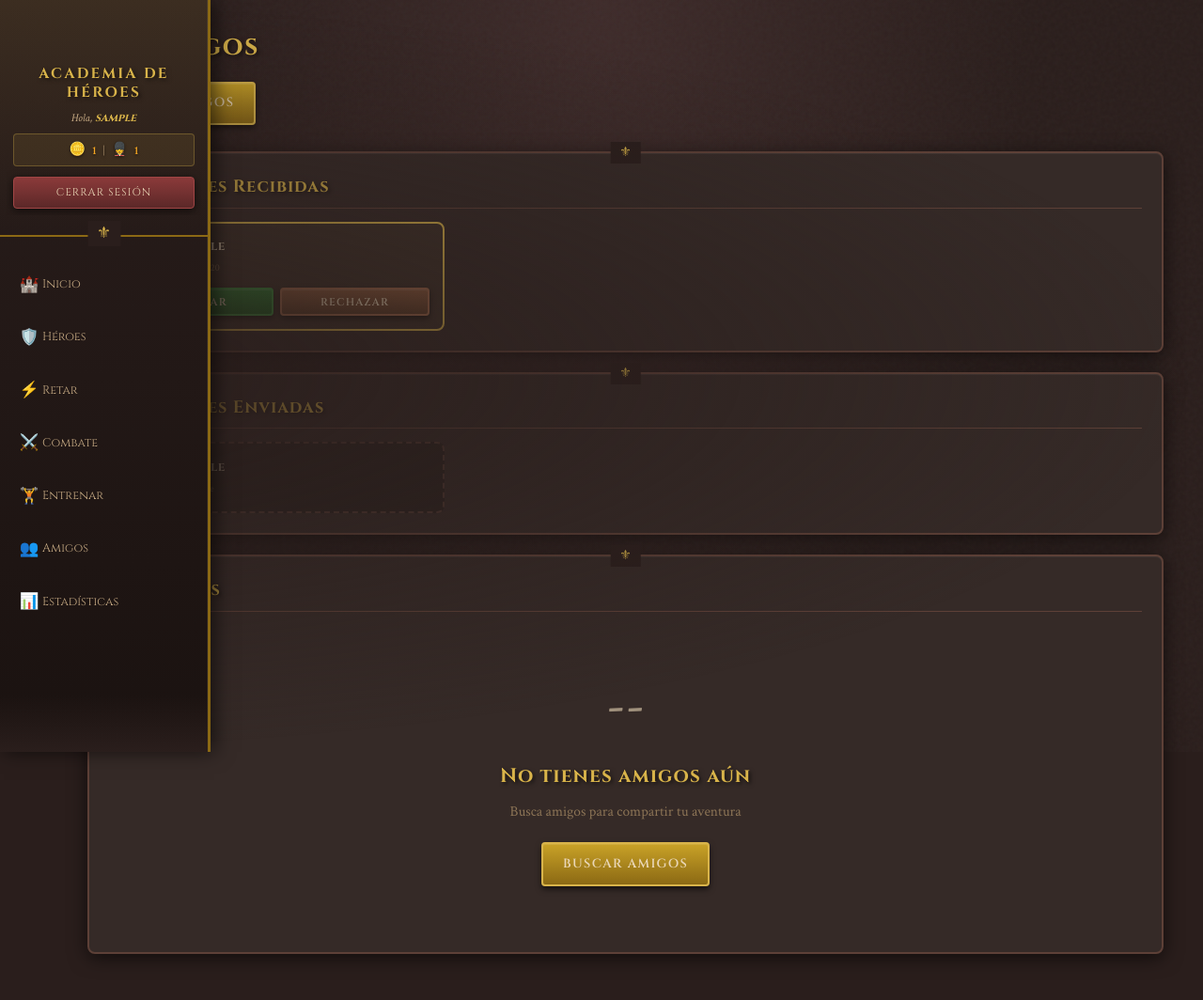
After one commit to deckoner/Academia-de-Heroes, a Django app: page /amigos/ in a window 1280 px wide. The commit adds this page. Shown: the whole page at 94% size. Run offline with Django 5.2, Linux system fonts and the light colour scheme; a user stored in the database is signed in; tables that the repository leaves empty hold one stand-in row (values such as "Sample post").

Commit message:
View de amigos y template

```diff
--- a/app/static/css/componentes.css
+++ b/app/static/css/componentes.css
@@ -636,3 +636,209 @@ input[type="submit"]:active {
 .rpg-form-styled .form-group input::placeholder {
     color: var(--text-muted);
 }
+
+/* ===== AMIGOS LIST ===== */
+.amigos-list {
+    display: flex;
+    flex-direction: column;
+    gap: 0.5rem;
+    margin-top: 1rem;
+}
+
+.amigo-item {
+    display: flex;
+    align-items: center;
+    gap: 1rem;
+    padding: 0.75rem 1rem;
+    background: rgba(0, 0, 0, 0.2);
+    border: 1px solid var(--border-light);
+    border-radius: 6px;
+    transition: all 0.2s ease;
+}
+
+.amigo-item:hover {
+    background: rgba(217, 180, 74, 0.05);
+    border-color: var(--text-gold);
+}
+
+.amigo-item.pending {
+    opacity: 0.6;
+}
+
+.amigo-avatar-small {
+    width: 40px;
+    height: 40px;
+    display: flex;
+    align-items: center;
+    justify-content: center;
+    background: var(--bg-dark);
+    border-radius: 50%;
+    border: 2px solid var(--border-gold);
+    font-family: 'Cinzel', serif;
+    font-weight: 600;
+    color: var(--text-gold);
+    font-size: 1rem;
+}
+
+.amigo-info {
+    flex: 1;
+}
+
+.amigo-info h4 {
+    margin: 0;
+    color: var(--text-primary);
+    font-family: 'Cinzel', serif;
+    font-size: 0.95rem;
+    text-transform: none;
+    text-shadow: none;
+}
+
+.amigo-fecha {
+    font-size: 0.75rem;
+    color: var(--text-muted);
+}
+
+.amigo-actions {
+    display: flex;
+    gap: 0.5rem;
+    flex-wrap: wrap;
+}
+
+.btn-success {
+    background: linear-gradient(180deg, #2E7D32 0%, #1B5E20 100%);
+    border-color: #388E3C;
+}
+
+.btn-success:hover {
+    background: linear-gradient(180deg, #388E3C 0%, #2E7D32 100%);
+    border-color: #4CAF50;
+}
+
+.btn-success:disabled,
+.btn-secondary:disabled,
+.btn-warning:disabled {
+    cursor: not-allowed;
+    opacity: 0.7;
+}
+
+.btn-warning {
+    background: linear-gradient(180deg, #F57C00 0%, #E65100 100%);
+    border-color: #FF9800;
+    color: white;
+}
+
+/* Estilos anteriores eliminados */
+
+/* ===== AMIGOS GRID ===== */
+.amigos-grid-3col {
+    display: grid;
+    grid-template-columns: repeat(auto-fill, minmax(280px, 1fr));
+    gap: 1rem;
+    margin-top: 1rem;
+}
+
+.amigo-card {
+    display: flex;
+    flex-direction: column;
+    gap: 0.75rem;
+    padding: 1rem;
+    background: rgba(0, 0, 0, 0.3);
+    border: 2px solid var(--border-light);
+    border-radius: 8px;
+    transition: all 0.2s ease;
+}
+
+.amigo-card:hover {
+    background: rgba(217, 180, 74, 0.08);
+    border-color: var(--text-gold);
+    transform: translateY(-2px);
+    box-shadow: 0 4px 12px rgba(0, 0, 0, 0.3);
+}
+
+.amigo-card.solicitud-card {
+    border-color: var(--text-gold);
+    background: rgba(217, 180, 74, 0.05);
+}
+
+.amigo-card.pending-card {
+    opacity: 0.6;
+    border-style: dashed;
+}
+
+.amigo-main {
+    display: flex;
+    align-items: center;
+    gap: 0.75rem;
+}
+
+.amigo-avatar {
+    width: 44px;
+    height: 44px;
+    display: flex;
+    align-items: center;
+    justify-content: center;
+    background: linear-gradient(135deg, #2a2a2a 0%, #1a1a1a 100%);
+    border-radius: 50%;
+    border: 2px solid var(--border-gold);
+    flex-shrink: 0;
+}
+
+.amigo-details {
+    flex: 1;
+    min-width: 0;
+}
+
+.amigo-details h4 {
+    margin: 0;
+    color: var(--text-primary);
+    font-family: 'Cinzel', serif;
+    font-size: 0.95rem;
+    text-transform: none;
+    text-shadow: none;
+    white-space: nowrap;
+    overflow: hidden;
+    text-overflow: ellipsis;
+}
+
+.amigo-fecha {
+    font-size: 0.75rem;
+    color: var(--text-muted);
+}
+
+.amigo-actions {
+    display: flex;
+    gap: 0.5rem;
+    flex-wrap: wrap;
+}
+
+.amigo-actions form {
+    flex: 1;
+    min-width: 70px;
+}
+
+.amigo-actions button {
+    width: 100%;
+}
+
+.btn-success {
+    background: linear-gradient(180deg, #2E7D32 0%, #1B5E20 100%);
+    border-color: #388E3C;
+}
+
+.btn-success:hover {
+    background: linear-gradient(180deg, #388E3C 0%, #2E7D32 100%);
+    border-color: #4CAF50;
+}
+
+.btn-success:disabled,
+.btn-secondary:disabled,
+.btn-warning:disabled {
+    cursor: not-allowed;
+    opacity: 0.7;
+}
+
+.btn-warning {
+    background: linear-gradient(180deg, #F57C00 0%, #E65100 100%);
+    border-color: #FF9800;
+    color: white;
+}
--- /dev/null
+++ b/app/templates/amigos/lista.html
@@ -0,0 +1,92 @@
+{% extends 'base.html' %}
+
+{% block title %}Mis Amigos - Academia de Héroes{% endblock %}
+
+{% block content %}
+<div class="content">
+    <div class="page-header">
+        <h2>Mis Amigos</h2>
+        <a href="{% url 'buscar_amigos' %}" class="btn btn-primary">Buscar Amigos</a>
+    </div>
+
+    {% if solicitudes_pendientes %}
+    <div class="rpg-card">
+        <h3 class="rpg-card-title">Solicitudes Recibidas</h3>
+        <div class="amigos-grid-3col">
+            {% for solicitud in solicitudes_pendientes %}
+            <div class="amigo-card solicitud-card">
+                <div class="amigo-main">
+                    <div class="amigo-avatar"></div>
+                    <div class="amigo-details">
+                        <h4>{{ solicitud.id_usuario.user.username }}</h4>
+                        <span class="amigo-fecha">{{ solicitud.fecha_creacion|date:"d/m/Y" }}</span>
+                    </div>
+                </div>
+                <div class="amigo-actions">
+                    <form method="post" action="{% url 'aceptar_solicitud' solicitud.id %}">
+                        {% csrf_token %}
+                        <button type="submit" class="btn btn-sm btn-success">Aceptar</button>
+                    </form>
+                    <form method="post" action="{% url 'rechazar_solicitud' solicitud.id %}">
+                        {% csrf_token %}
+                        <button type="submit" class="btn btn-sm">Rechazar</button>
+                    </form>
+                </div>
+            </div>
+            {% endfor %}
+        </div>
+    </div>
+    {% endif %}
+
+    {% if solicitudes_enviadas %}
+    <div class="rpg-card">
+        <h3 class="rpg-card-title">Solicitudes Enviadas</h3>
+        <div class="amigos-grid-3col">
+            {% for solicitud in solicitudes_enviadas %}
+            <div class="amigo-card pending-card">
+                <div class="amigo-main">
+                    <div class="amigo-avatar"></div>
+                    <div class="amigo-details">
+                        <h4>{{ solicitud.id_amigo.user.username }}</h4>
+                        <span class="amigo-fecha">Pendiente</span>
+                    </div>
+                </div>
+            </div>
+            {% endfor %}
+        </div>
+    </div>
+    {% endif %}
+
+    <div class="rpg-card">
+        <h3 class="rpg-card-title">Mis Amigos</h3>
+        {% if amigos %}
+        <div class="amigos-grid-3col">
+            {% for amigo in amigos|dictsort:"user.username" %}
+            <div class="amigo-card">
+                <div class="amigo-main">
+                    <div class="amigo-avatar"></div>
+                    <div class="amigo-details">
+                        <h4>{{ amigo.user.username }}</h4>
+                    </div>
+                </div>
+                <div class="amigo-actions">
+                    <form method="post" action="{% url 'eliminar_amigo' amigo.id %}">
+                        {% csrf_token %}
+                        <button type="submit" class="btn btn-sm btn-danger"
+                            onclick="return confirm('¿Eliminar amigo?')">Eliminar</button>
+                    </form>
+                </div>
+            </div>
+            {% endfor %}
+        </div>
+        {% else %}
+        <div class="empty-state">
+            <span class="empty-icon">--</span>
+            <h3>No tienes amigos aún</h3>
+            <p>Busca amigos para compartir tu aventura</p>
+            <a href="{% url 'buscar_amigos' %}" class="btn btn-primary">Buscar Amigos</a>
+        </div>
+        {% endif %}
+    </div>
+</div>
+{% endblock %}
--- a/app/templates/base.html
+++ b/app/templates/base.html
@@ -38,6 +38,7 @@
                 <li><a href="{% url 'en_construccion' %}" class="nav-retar"><span class="nav-icon">⚡</span><span class="nav-text">Retar</span></a></li>
                 <li><a href="{% url 'combate' %}" class="nav-combat"><span class="nav-icon">⚔️</span><span class="nav-text">Combate</span></a></li>
                 <li><a href="{% url 'entrenar' %}" class="nav-train"><span class="nav-icon">🏋️</span><span class="nav-text">Entrenar</span></a></li>
+                <li><a href="{% url 'lista_amigos' %}" class="nav-friends"><span class="nav-icon">👥</span><span class="nav-text">Amigos</span></a></li>
                 {% if user.perfil and user.perfil.es_admin %}
                 <li><a href="{% url 'estadisticas' %}" class="nav-stats"><span class="nav-icon">📊</span><span class="nav-text">Estadísticas</span></a></li>
                 {% else %}
--- a/app/urls.py
+++ b/app/urls.py
@@ -10,6 +10,14 @@ from app.views import (
     EditarPersonajeView,
     CombatirView,
     EntrenarPersonajeView,
+)
+from app.views import (
+    ListaAmigosView,
+    BuscarUsuariosView,
+    EnviarSolicitudView,
+    AceptarSolicitudView,
+    RechazarSolicitudView,
+    EliminarAmigoView,
 )
 
 urlpatterns = [
@@ -50,6 +58,36 @@ urlpatterns = [
         name="entrenar",
     ),
     path(
+        "amigos/",
+        login_required(ListaAmigosView.as_view()),
+        name="lista_amigos",
+    ),
+    path(
+        "amigos/buscar/",
+        login_required(BuscarUsuariosView.as_view()),
+        name="buscar_amigos",
+    ),
+    path(
+        "amigos/enviar/<int:usuario_id>/",
+        login_required(EnviarSolicitudView.as_view()),
+        name="enviar_solicitud",
+    ),
+    path(
+        "amigos/aceptar/<int:solicitud_id>/",
+        login_required(AceptarSolicitudView.as_view()),
+        name="aceptar_solicitud",
+    ),
+    path(
+        "amigos/rechazar/<int:solicitud_id>/",
+        login_required(RechazarSolicitudView.as_view()),
+        name="rechazar_solicitud",
+    ),
+    path(
+        "amigos/eliminar/<int:amigo_id>/",
+        login_required(EliminarAmigoView.as_view()),
+        name="eliminar_amigo",
+    ),
+    path(
         "estadisticas/",
         login_required(TemplateView.as_view(template_name="estadisticas/index.html")),
         name="estadisticas",
--- /dev/null
+++ b/app/views/amigo_views.py
@@ -0,0 +1,228 @@
+from django.shortcuts import render, redirect, get_object_or_404
+from django.views import View
+from django.contrib import messages
+from django.urls import reverse_lazy
+from app.models import Usuario, Amigo
+from app.views.personaje_views import get_usuario_perfil
+
+
+class ListaAmigosView(View):
+    """
+    Vista para listar los amigos del usuario logueado.
+    """
+
+    template_name = "amigos/lista.html"
+
+    def get(self, request):
+        """
+        Muestra la lista de amigos del usuario.
+        """
+        perfil = get_usuario_perfil(request)
+        if not perfil:
+            messages.error(request, "No tienes un perfil de usuario válido.")
+            return redirect("home")
+
+        amigos = Amigo.objects.listar_amigos(perfil)
+        solicitudes_pendientes = Amigo.objects.listar_solicitudes_pendientes(perfil)
+        solicitudes_enviadas = Amigo.objects.listar_solicitudes_enviadas(perfil)
+
+        amigos_list = []
+        for amigo in amigos:
+            if amigo.id_usuario == perfil:
+                amigos_list.append(amigo.id_amigo)
+            else:
+                amigos_list.append(amigo.id_usuario)
+
+        return render(
+            request,
+            self.template_name,
+            {
+                "amigos": amigos_list,
+                "solicitudes_pendientes": solicitudes_pendientes,
+                "solicitudes_enviadas": solicitudes_enviadas,
+            },
+        )
+
+
+class BuscarUsuariosView(View):
+    """
+    Vista para buscar usuarios y enviar solicitudes de amistad.
+    """
+
+    template_name = "amigos/buscar.html"
+
+    def get(self, request):
+        """
+        Muestra el formulario de búsqueda de usuarios.
+        """
+        perfil = get_usuario_perfil(request)
+        if not perfil:
+            messages.error(request, "No tienes un perfil de usuario válido.")
+            return redirect("home")
+
+        query = request.GET.get("q", "")
+        resultados = []
+
+        if query:
+            resultados = Usuario.objects.filter(
+                user__username__icontains=query
+            ).exclude(id=perfil.id)[:10]
+
+        resultados_con_estado = []
+        for usuario in resultados:
+            estado = self.obtener_estado_amistad(perfil, usuario)
+            resultados_con_estado.append({"usuario": usuario, "estado": estado})
+
+        return render(
+            request,
+            self.template_name,
+            {"resultados": resultados_con_estado, "query": query},
+        )
+
+    def obtener_estado_amistad(self, usuario, otro_usuario):
+        """
+        Obtiene el estado de la relación de amistad entre dos usuarios.
+
+        Parameters
+        ----------
+        usuario : Usuario
+            Usuario actual.
+        otro_usuario : Usuario
+            Otro usuario a verificar.
+
+        Returns
+        -------
+        str
+            Estado de la relación: 'amigos', 'pendiente_enviada',
+            'pendiente_recibida', o None.
+        """
+        if Amigo.objects.son_amigos(usuario, otro_usuario):
+            return "amigos"
+
+        solicitud = Amigo.objects.tiene_solicitud_pendiente(usuario, otro_usuario)
+        if solicitud:
+            if solicitud.id_usuario == usuario:
+                return "pendiente_enviada"
+            else:
+                return "pendiente_recibida"
+
+        return None
+
+
+class EnviarSolicitudView(View):
+    """
+    Vista para enviar una solicitud de amistad.
+    """
+
+    def post(self, request, usuario_id):
+        """
+        Envía una solicitud de amistad al usuario especificado.
+        """
+        perfil = get_usuario_perfil(request)
+        if not perfil:
+            messages.error(request, "No tienes un perfil de usuario válido.")
+            return redirect("home")
+
+        try:
+            amigo = Usuario.objects.get(id=usuario_id)
+        except Usuario.DoesNotExist:
+            messages.error(request, "Usuario no encontrado.")
+            return redirect("buscar_amigos")
+
+        if perfil.id == amigo.id:
+            messages.error(request, "No puedes enviarte una solicitud a ti mismo.")
+            return redirect("buscar_amigos")
+
+        try:
+            Amigo.objects.agregar_amigo(perfil, amigo)
+            messages.success(request, f"Solicitud enviada a {amigo.user.username}.")
+        except Exception as e:
+            messages.error(request, str(e))
+
+        return redirect("buscar_amigos")
+
+
+class AceptarSolicitudView(View):
+    """
+    Vista para aceptar una solicitud de amistad.
+    """
+
+    def post(self, request, solicitud_id):
+        """
+        Acepta la solicitud de amistad especificada.
+        """
+        perfil = get_usuario_perfil(request)
+        if not perfil:
+            messages.error(request, "No tienes un perfil de usuario válido.")
+            return redirect("home")
+
+        solicitud = get_object_or_404(Amigo, id=solicitud_id, id_amigo=perfil)
+
+        if solicitud.estado != Amigo.Estado.PENDIENTE:
+            messages.error(request, "Esta solicitud ya ha sido procesada.")
+            return redirect("lista_amigos")
+
+        solicitud.estado = Amigo.Estado.ACEPTADA
+        solicitud.save()
+
+        messages.success(request, f"Aceptaste la solicitud de {solicitud.id_usuario.user.username}.")
+        return redirect("lista_amigos")
+
+
+class RechazarSolicitudView(View):
+    """
+    Vista para rechazar una solicitud de amistad.
+    """
+
+    def post(self, request, solicitud_id):
+        """
+        Rechaza la solicitud de amistad especificada.
+        """
+        perfil = get_usuario_perfil(request)
+        if not perfil:
+            messages.error(request, "No tienes un perfil de usuario válido.")
+            return redirect("home")
+
+        solicitud = get_object_or_404(Amigo, id=solicitud_id, id_amigo=perfil)
+
+        if solicitud.estado != Amigo.Estado.PENDIENTE:
+            messages.error(request, "Esta solicitud ya ha sido procesada.")
+            return redirect("lista_amigos")
+
+        solicitud.estado = Amigo.Estado.RECHAZADA
+        solicitud.save()
+
+        messages.success(request, f"Rechazaste la solicitud de {solicitud.id_usuario.user.username}.")
+        return redirect("lista_amigos")
+
+
+class EliminarAmigoView(View):
+    """
+    Vista para eliminar una amistad.
+    """
+
+    def post(self, request, amigo_id):
+        """
+        Elimina la relación de amistad especificada.
+        """
+        perfil = get_usuario_perfil(request)
+        if not perfil:
+            messages.error(request, "No tienes un perfil de usuario válido.")
+            return redirect("home")
+
+        amigo = get_object_or_404(Amigo, id=amigo_id)
+
+        if amigo.id_usuario != perfil and amigo.id_amigo != perfil:
+            messages.error(request, "No puedes eliminar esta amistad.")
+            return redirect("lista_amigos")
+
+        nombre_amigo = (
+            amigo.id_amigo.user.username
+            if amigo.id_usuario == perfil
+            else amigo.id_usuario.user.username
+        )
+
+        amigo.delete()
+
+        messages.success(request, f"Has eliminado a {nombre_amigo} de tus amigos.")
+        return redirect("lista_amigos")
```
Also changed, not shown: app/templates/amigos/buscar.html (added, +85 -0 lines), app/views/__init__.py (+8 -0 lines).
